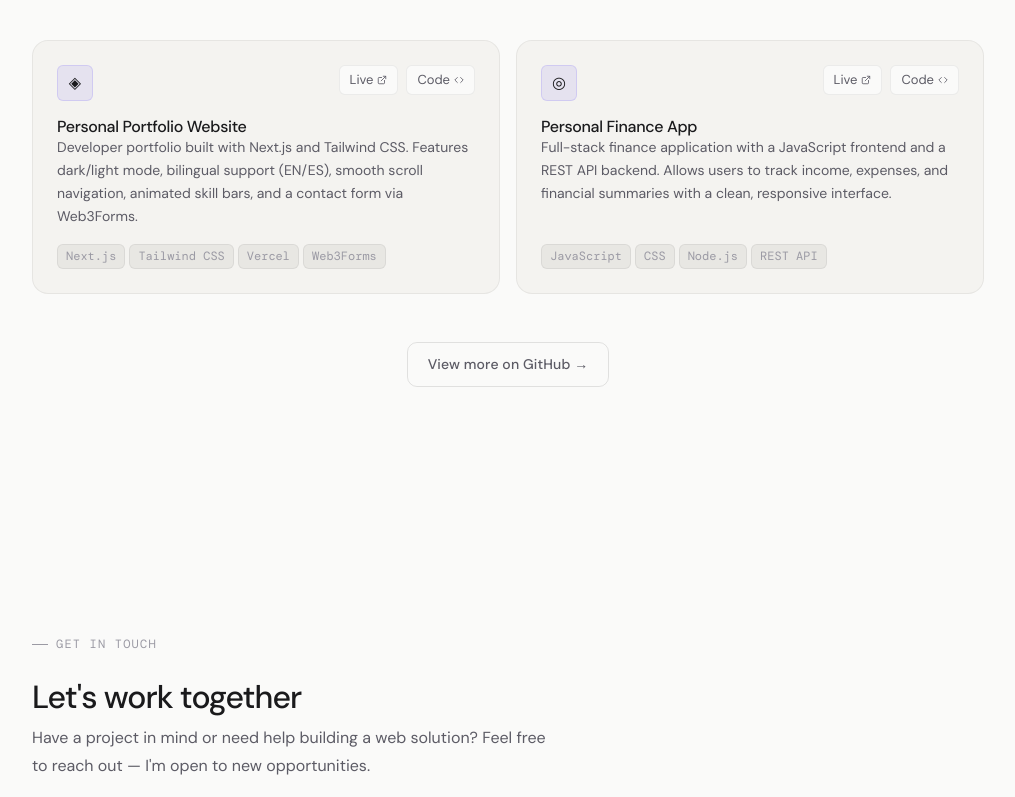
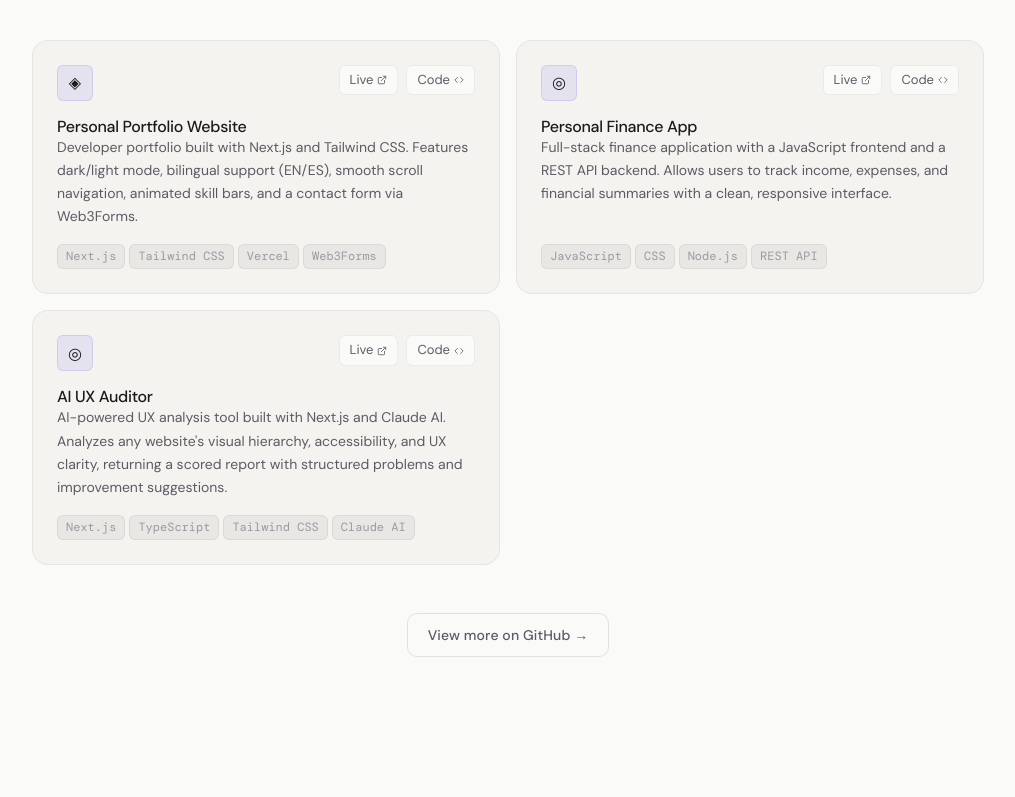
Before and after one commit to DevMathw/portfolio, a Next.js app: page / in a window 1280 px wide. Shown: the part 1674-2471 px from the top of the page, without its empty margins (132-1147 px from the left). Built offline with nearby package versions, Linux system fonts and the light colour scheme.

Commit message:
Add: added new project on projects section

```diff
--- a/components/Header.jsx
+++ b/components/Header.jsx
@@ -11,7 +11,7 @@ import Image from "next/image";
  * - Texto subrayado de tecnologías como decoración sutil
  */
 
-export default function Header({ language, theme }) {
+export default function Header({ language }) {
   const titleRef = useRef(null);
 
   const content = {
@@ -75,7 +75,7 @@ export default function Header({ language, theme }) {
               </svg>
             </button>
             <a
-              href="/cv_mat_en.pdf"
+              href={language === "en" ? "cv_mat_en.pdf" : "cv_mat_es.pdf"}
               download
               className="btn btn-ghost"
             >
--- a/components/Work.jsx
+++ b/components/Work.jsx
@@ -38,6 +38,20 @@ const PROJECTS = [
     tags: ["JavaScript", "CSS", "Node.js", "REST API"],
     live: "https://finance-app-pi-three.vercel.app/login",
     code: "https://github.com/DevMathw/finance-app",
+  },
+  {
+    icon: "◎",
+    name: {
+      en: "AI UX Auditor",
+      es: "Auditor UX con IA",
+    },
+    desc: {
+      en: "AI-powered UX analysis tool built with Next.js and Claude AI. Analyzes any website's visual hierarchy, accessibility, and UX clarity, returning a scored report with structured problems and improvement suggestions.",
+      es: "Herramienta de análisis UX con IA construida con Next.js y Claude AI. Analiza jerarquía visual, accesibilidad y claridad UX de cualquier sitio web, generando un reporte con puntaje, problemas detectados y sugerencias de mejora.",
+    },
+    tags: ["Next.js", "TypeScript", "Tailwind CSS", "Claude AI"],
+    live: "https://ux-auditor-chi.vercel.app/",
+    code: "https://github.com/DevMathw/ux-auditor",
   },
 ];
 
```
